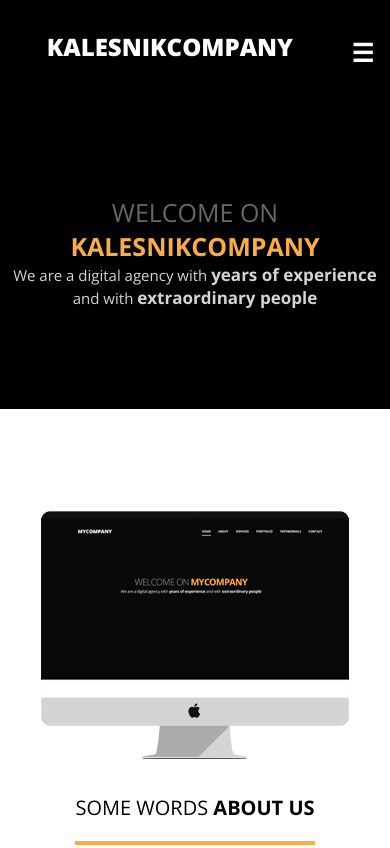
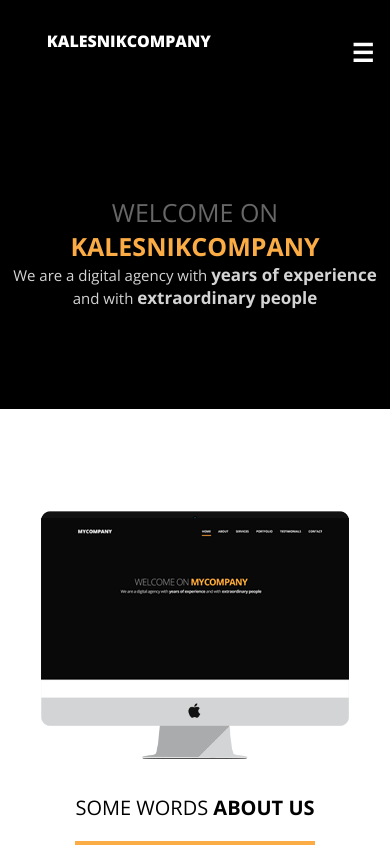
Before and after one commit to vlad23349/company, a plain HTML site: page Company/index.html in a window 390 px wide. Shown: the top 848 px of the page. Drawn offline with nearby package versions, Linux system fonts and the light colour scheme.

Commit message:
Update media.css

```diff
--- a/Company/media.css
+++ b/Company/media.css
@@ -108,3 +108,8 @@
 @media all and (max-width:745px){
     input{width: 100%;}
 }
+@media all and (max-width:450px){
+    .headerLogo p{
+        font-size: 16px;
+    }
+}
```
